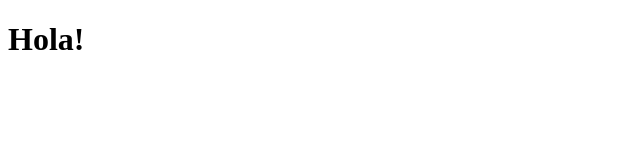
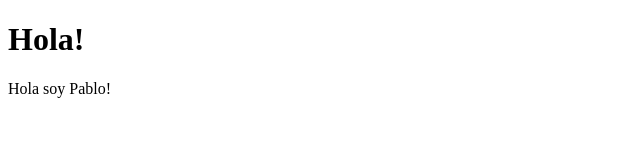
Before and after one commit to Ryse-08/Test-1, a plain HTML site: page index.html in a window 1280 px wide. Shown: the whole page, without its empty margins (0-640 px from the left). Drawn offline with Linux system fonts and the light colour scheme.

Commit message:
Soy Pablo

```diff
--- a/index.html
+++ b/index.html
@@ -7,5 +7,6 @@
 </head>
 <body>
     <h1>Hola!</h1>
+    <p>Hola soy Pablo!</p>
 </body>
 </html>
```
